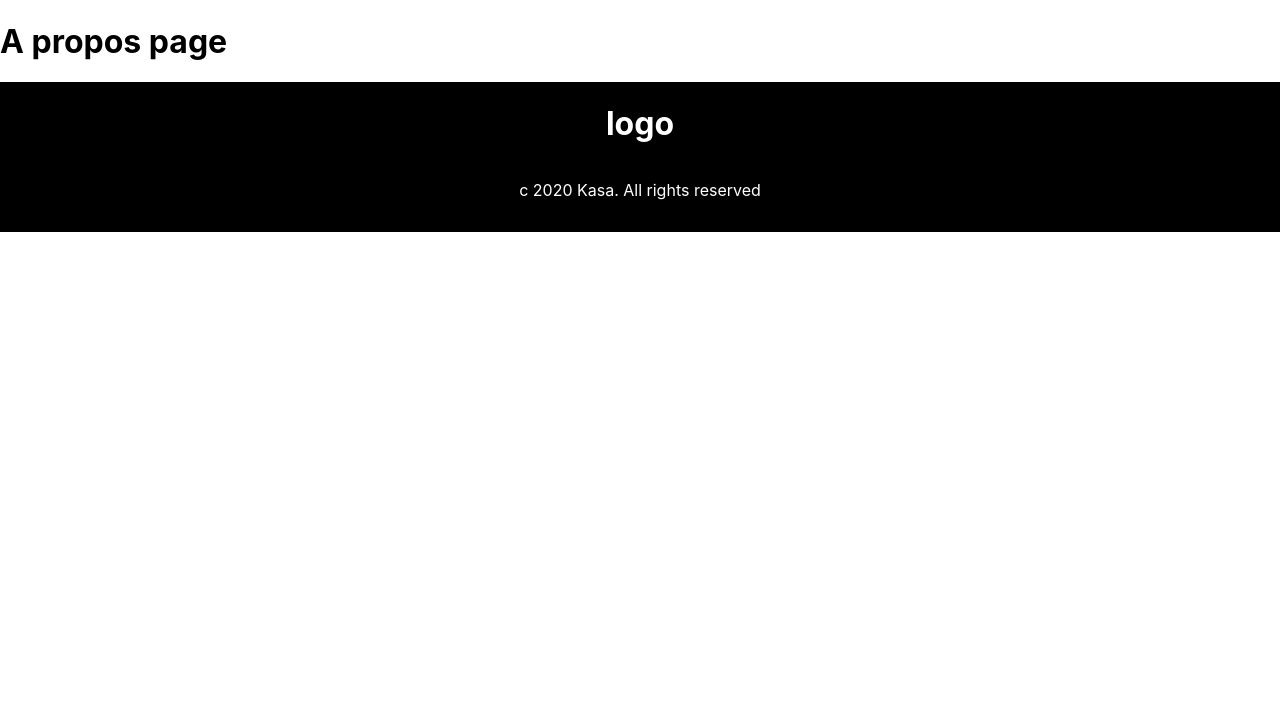
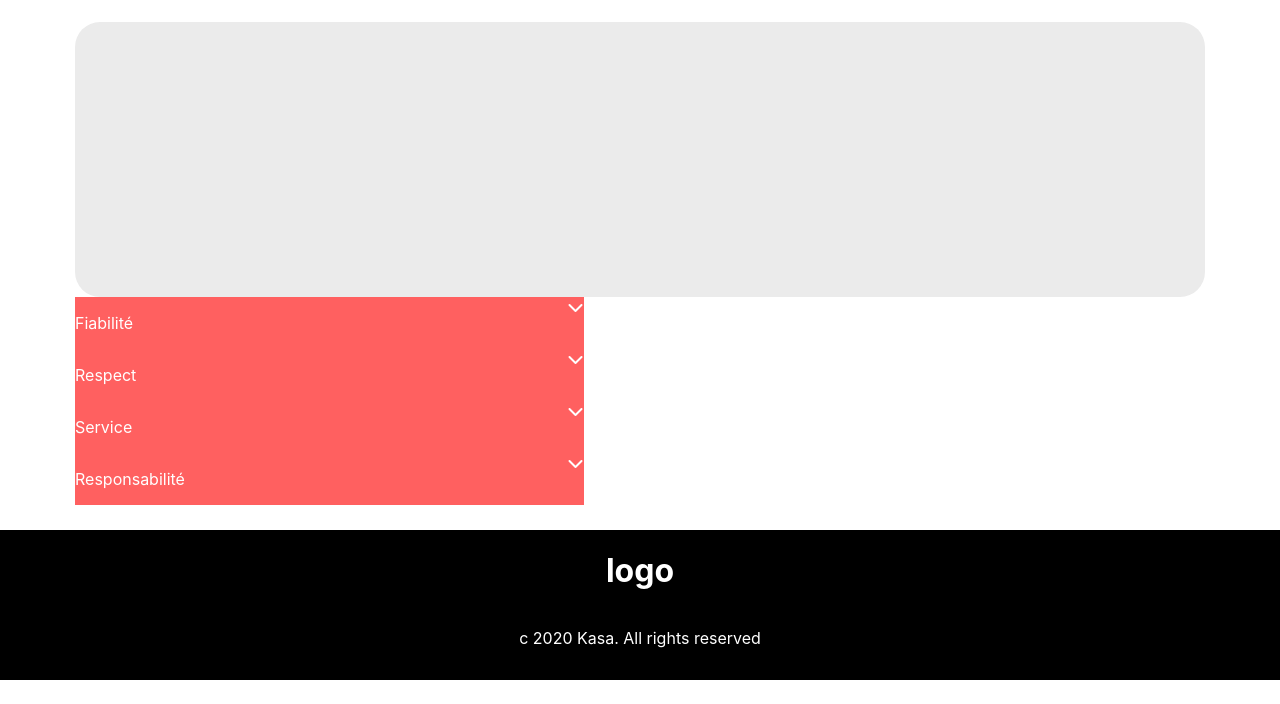
Before and after one commit to YoannLh/YoannLhostis_11_03012022, a React app: page /about in a window 1280 px wide. Shown: the part 96-800 px from the top of the page. Built offline with nearby package versions, Linux system fonts and the light colour scheme.

Commit message:
Application entièrement fonctionnelle

```diff
--- a/src/components/Carroussel.jsx
+++ b/src/components/Carroussel.jsx
@@ -11,6 +11,7 @@ class Carroussel extends Component {
     }
     componentDidMount() {
         this.setState((state, props) => ({ pictures: props.pictures }))
+
     }
     handleClickLeft() {
         this.setState({
@@ -30,11 +31,11 @@ class Carroussel extends Component {
             <div id="wrapperCarroussel">
                 {this.state.actualPicture === 1 ?
                 null :
-                <div className="left" onClick={() => this.handleClickLeft()}>gauche</div>}
+                <div className="left" onClick={() => this.handleClickLeft()}><i class="fas fa-chevron-left"></i></div>}
                 <div className="countCarroussel">{this.state.actualPicture} / {this.state.pictures.length}</div>
                 {this.state.actualPicture === this.state.pictures.length ?
                 null :
-                <div className="right" onClick={() => this.handleClickRight()}>droite</div>}
+                <div className="right" onClick={() => this.handleClickRight()}><i class="fas fa-chevron-right"></i></div>}
             </div>
         )
     }
--- a/src/components/Collapse.jsx
+++ b/src/components/Collapse.jsx
@@ -21,9 +21,11 @@ class Collapse extends Component {
         if(!this.state.open) {
             this.setState({open: true})
             document.getElementById(`textCollapse${this.props.title}`).style.display = "block"
+            document.getElementById(`chevronCollapse${this.props.title}`).style.transform = "rotate(180deg)"
         } else {
            this.setState({open: false})
            document.getElementById(`textCollapse${this.props.title}`).style.display = "none"
+           document.getElementById(`chevronCollapse${this.props.title}`).style.transform = "rotate(0deg)"
         }
     }
     render() {
@@ -31,7 +33,7 @@ class Collapse extends Component {
             <div className="wrapperCollapse">
                 <div className="headerCollapse">
                     <p>{this.state.title}</p>
-                    <div onClick={(e) => this.handleClick(e)}>fleche</div>
+                    <div id={`chevronCollapse${this.props.title}`} onClick={(e) => this.handleClick(e)}><i class="fas fa-chevron-down"></i></div>
                 </div>
                 <p id={`textCollapse${this.props.title}`}>{this.state.text}</p>
             </div>
--- a/src/pages/About.jsx
+++ b/src/pages/About.jsx
@@ -1,11 +1,25 @@
 import React, { Component } from "react";
+import '../style/about.css'
+import Collapse from '../components/Collapse'
 
 class About extends Component {
-
+    constructor() {
+        super()
+        this.state = {
+            textFiability : "Les annonces postées sur Kasa garantissent une fiabilité totale. Les photos sont conformes aux logements, et toutes les informations sont régulièrement vérifiées par nos équipes.",
+            textRespect : "La bienveillance fait partie des valeurs fondatrices de Kasa. Tout comportement discriminatoire ou de perturbation du voisinage entraînera une exclusion de notre plateforme.",
+            textService : "Nos équipes se tiennent à votre disposition pour vous fournir une expérience parfaite. N'hésitez pas à nous contacter si vous avez la moindre question.",
+            textResponsability: "La sécurité est la priorité de Kasa. Aussi bien pour nos hôtes que pour les voyageurs, chaque logement correspond aux critères de sécurité établis par nos services. En laissant une note aussi bien à l'hôte qu'au locataire, cela permet à nos équipes de vérifier que les standards sont bien respectés. Nous organisons également des ateliers sur la sécurité domestique pour nos hôtes."
+        }
+    }
     render() {
         return (
-            <div>
-                <h1>A propos page</h1>
+            <div className="wrapperAbout">
+                <div className="imgAbout"></div>
+                <Collapse title="Fiabilité" text={this.state.textFiability} />
+                <Collapse title="Respect" text={this.state.textRespect} />
+                <Collapse title="Service" text={this.state.textService} />
+                <Collapse title="Responsabilité" text={this.state.textResponsability} />
             </div>
         )
     }
--- /dev/null
+++ b/src/style/about.css
@@ -0,0 +1,11 @@
+
+.wrapperAbout {
+    margin: 25px 75px;
+}
+
+.imgAbout {
+    width: 100%;
+    height: 275px;
+    background: rgb(235, 235, 235);
+    border-radius: 25px;
+}
--- a/src/style/carroussel.css
+++ b/src/style/carroussel.css
@@ -2,9 +2,8 @@
 #wrapperCarroussel {
     position: relative;
     display: flex;
-    width: 100%;
+    width: 96%;
     height: 400px;
-    justify-content: space-between;
     border-radius: 25px;
     margin: auto;
     align-items: center;
```
